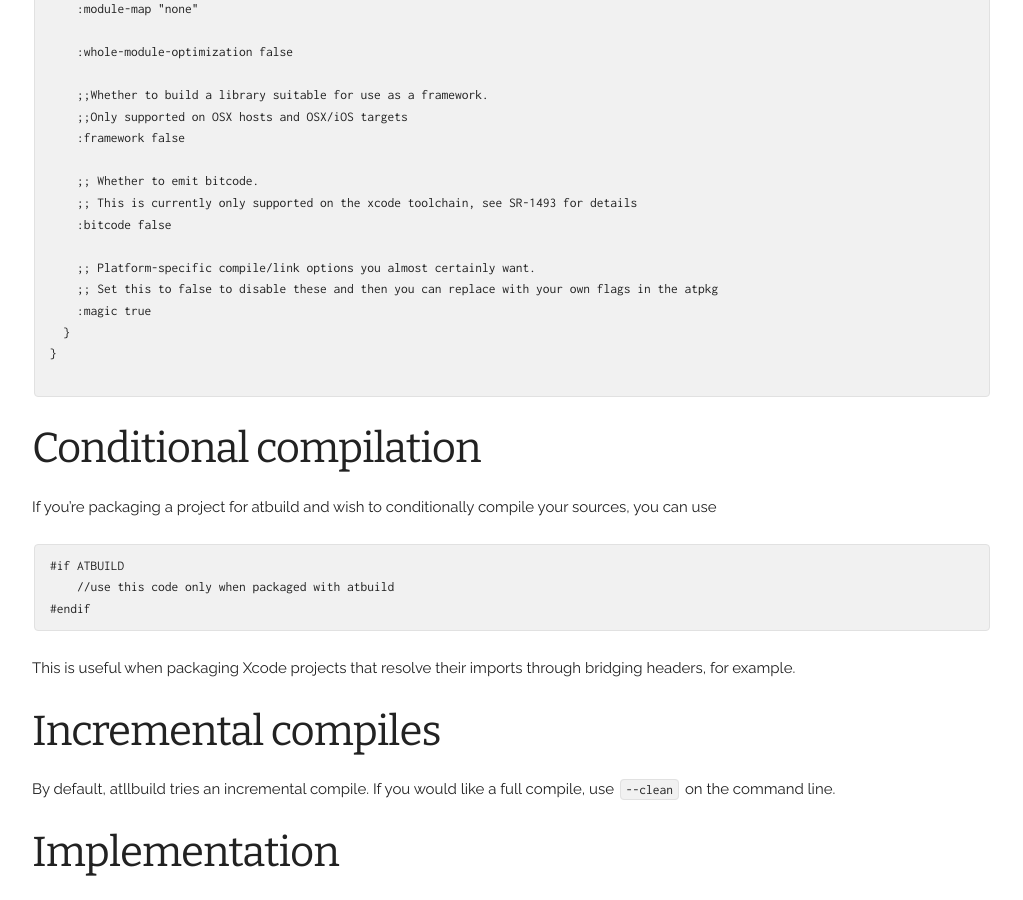
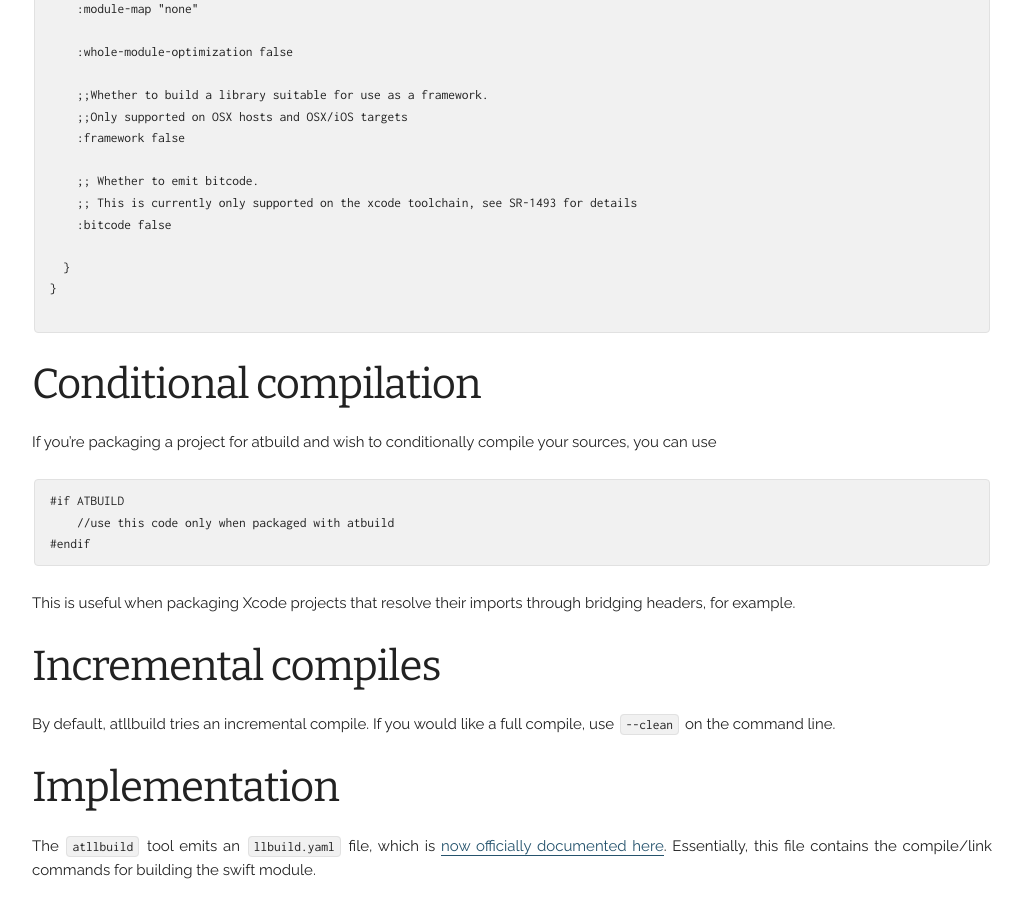
Before and after one commit to AnarchyTools/anarchytools.github.io, a Jekyll site: the page built from docs/atllbuild.md, in a window 1280 px wide and 900 px high, scrolled down 1690 px. Shown: the whole window, without its empty margins (128-1151 px from the left). Built offline with Jekyll 4.4.1, drawn with Linux system fonts in a browser that asks for light colours.

Commit message:
Doc PR for config-impl
* Document the deprecation of atllbuild `magic`
* Document `ATBUILD_DEBUG`, `ATBUILD_RELEASE`, `ATBUILD_TEST` and `ATBUILD_BENCH`
* Document `ATBUILD_CONFIGURATION_DEBUG_INSTRUMENTATION` internal API

```diff
--- a/docs/atllbuild.md
+++ b/docs/atllbuild.md
@@ -88,9 +88,6 @@
     ;; This is currently only supported on the xcode toolchain, see SR-1493 for details
     :bitcode false
 
-    ;; Platform-specific compile/link options you almost certainly want.
-    ;; Set this to false to disable these and then you can replace with your own flags in the atpkg
-    :magic true
   }
 }
 
```
Also changed, not shown: docs/configurations.md (+16 -2 lines).
